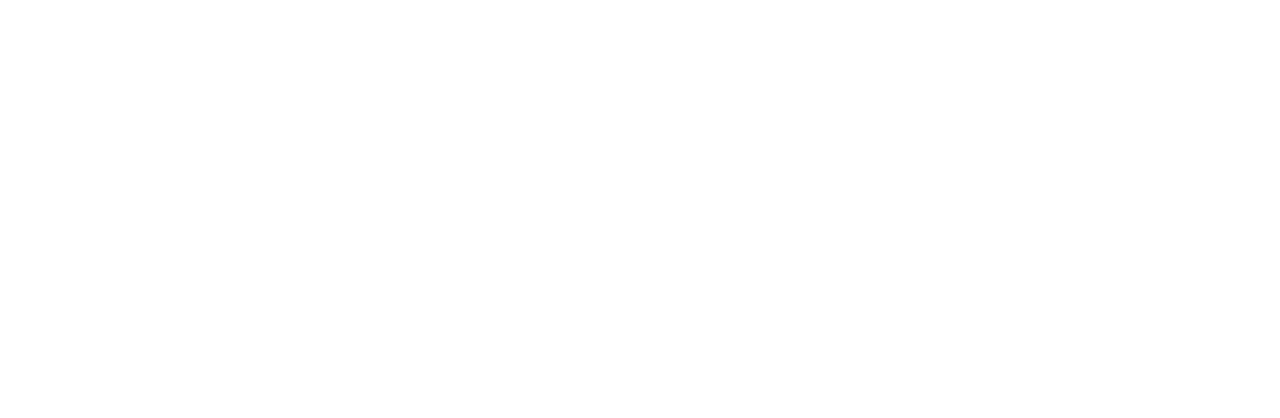
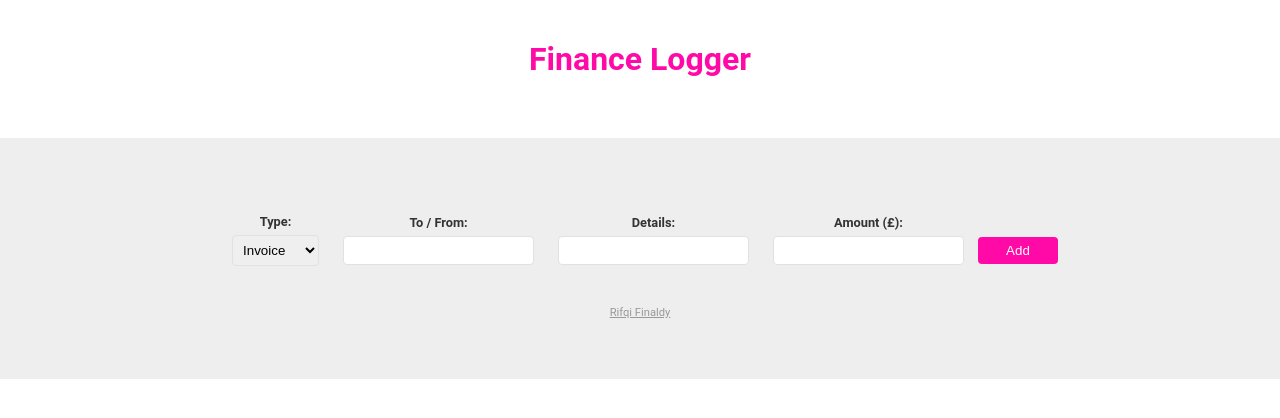
Before and after one commit to rifqifinaldy/Learn-TypeScript, a plain HTML site: page index.html in a window 1280 px wide. Drawn offline with Linux system fonts and the light colour scheme.

Commit message:
setting up TS

```diff
--- a/index.html
+++ b/index.html
@@ -1,12 +1,48 @@
-<!DOCTYPE html>
 <html lang="en">
 <head>
-    <meta charset="UTF-8">
-    <meta http-equiv="X-UA-Compatible" content="IE=edge">
-    <meta name="viewport" content="width=device-width, initial-scale=1.0">
-    <title>Document</title>
+  <meta charset="UTF-8">
+  <meta name="viewport" content="width=device-width, initial-scale=1.0">
+  <title>Learn Typescript</title>
+  <link rel="stylesheet" href="./style.css">
 </head>
 <body>
 
+  <div class="wrapper">
+    <h1>Finance Logger</h1>
+
+    <!-- output list -->
+    <ul class="item-list">
+
+    </ul>
+  </div>
+
+  <footer>
+    <form class="new-item-form">
+      <div class="field">
+        <label>Type:</label>
+        <select id="type">
+          <option value="invoice">Invoice</option>
+          <option value="payment">Payment</option>
+        </select>
+      </div>
+      <div class="field">
+        <label>To / From:</label>
+        <input type="text" id="tofrom">
+      </div>
+      <div class="field">
+        <label>Details:</label>
+        <input type="text" id="details">
+      </div>
+      <div class="field">
+        <label>Amount (£):</label>
+        <input type="number" id="amount">
+      </div>
+      <button>Add</button>
+    </form>
+
+    <a target="_blank" href="https://github.com/rifqifinaldy">Rifqi Finaldy</a>
+  </footer>
+
+  <script src='./sandbox.js'></script>
 </body>
 </html>
--- a/sandbox.js
+++ b/sandbox.js
@@ -0,0 +1,7 @@
+var myName = 'Rifqi Finaldy';
+console.log(myName);
+var inputs = document.querySelectorAll('input');
+console.log(inputs);
+inputs.forEach(function (input) {
+    console.log(input);
+});
--- a/style.css
+++ b/style.css
@@ -0,0 +1,72 @@
+body{
+    margin: 0;
+    font-family: Roboto;
+  }
+  .wrapper{
+    max-width: 960px;
+    margin: 0 auto;
+  }
+  h1{
+    margin: 40px auto;
+    color: #ff0aa7;
+    text-align: center;
+  }
+  ul{
+    padding: 0;
+    list-style-type: none;
+  }
+  li{
+    padding: 6px 10px;
+    border: 1px solid #eee;
+    margin: 10px auto;
+  }
+  li h4{
+    color: #ff0aa7;
+    margin: 0;
+    text-transform: capitalize;
+  }
+  li p{
+    color: #333;
+    margin: 8px 0 0;
+  }
+  footer{
+    background: #eee;
+    padding: 60px;
+    margin-top: 60px;
+  }
+  form{
+    max-width: 960px;
+    margin: 0 auto;
+    text-align: center;
+  }
+  label{
+    display: block;
+    font-weight: bold;
+    font-size: 0.8em;
+    color: #333;
+    margin: 16px 0 6px;
+  }
+  input, select{
+    padding: 6px;
+    border: 1px solid #e1e1e1;
+    border-radius: 4px;
+  }
+  .field{
+    display: inline-block;
+    margin: 0 10px;
+  }
+  button{
+    color: white;
+    border: 0;
+    background: #ff0aa7;
+    padding: 6px;
+    min-width: 80px;
+    border-radius: 4px;
+  }
+  footer a{
+    text-align: center;
+    display: block;
+    color: #999;
+    margin-top: 40px;
+    font-size: 0.7em;
+  }
```
Also changed, not shown: 1 other file.
